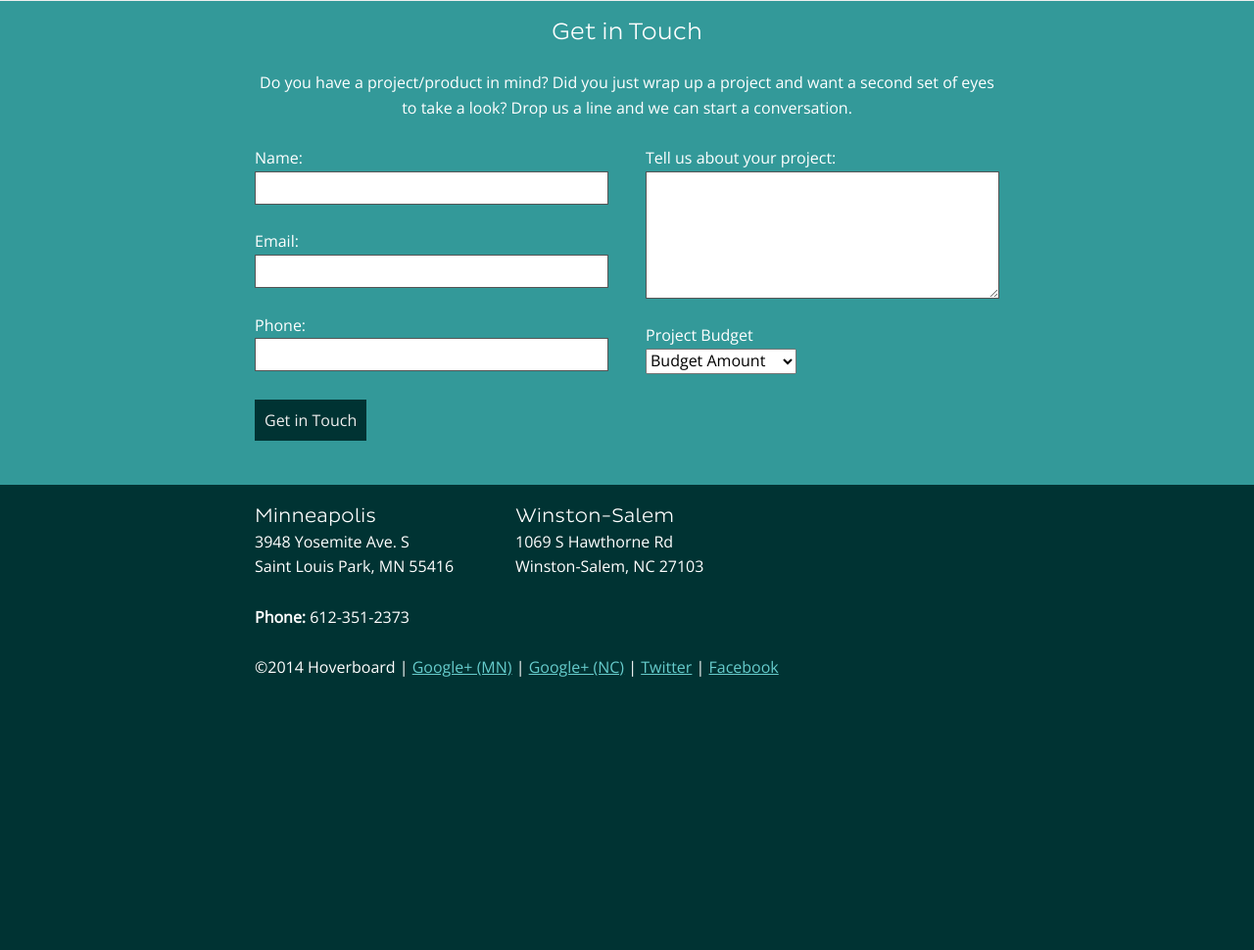
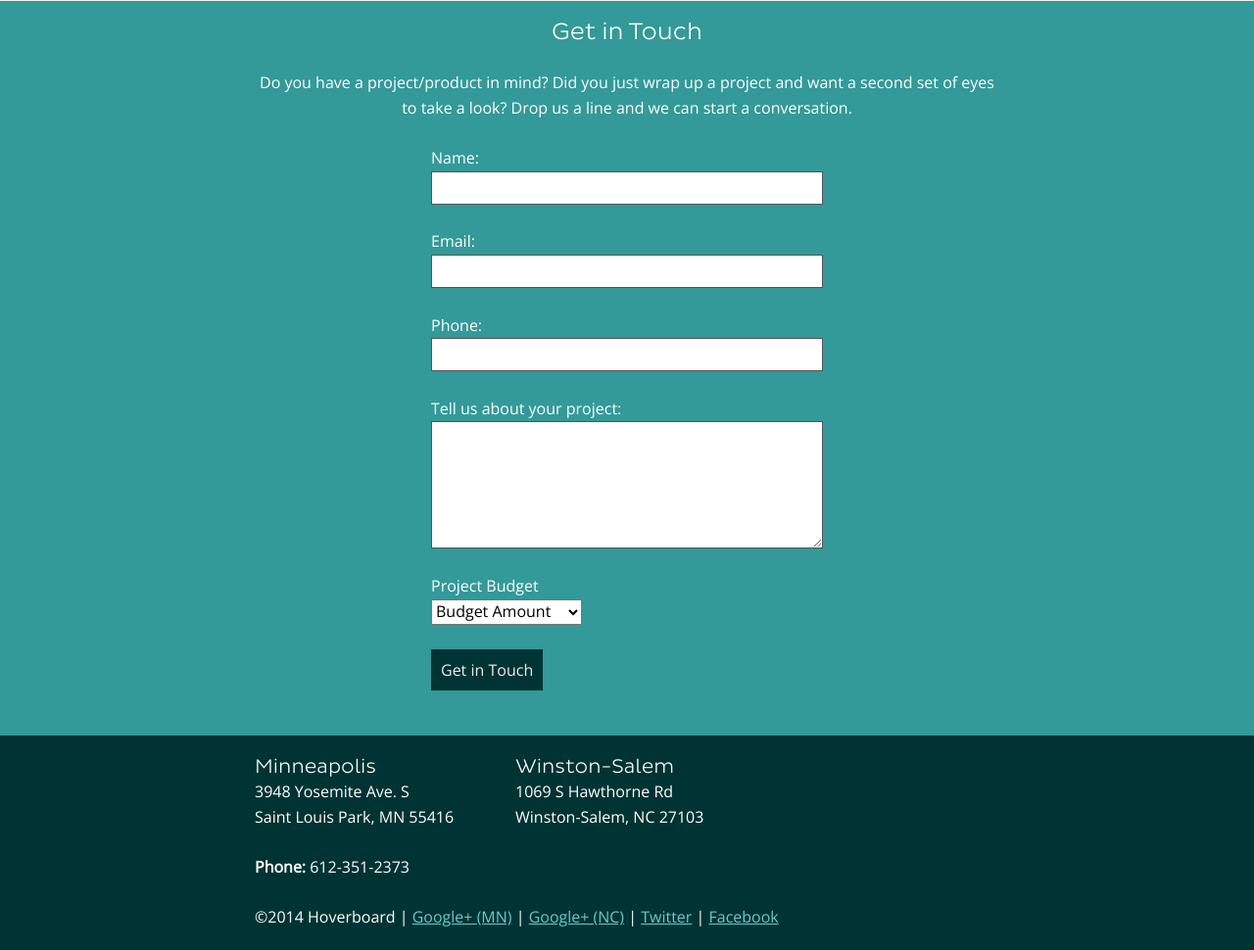
Before and after one commit to hoverboard88/HoverboardStudios.com, a PHP site: page / in a window 1280 px wide. Shown: the part 1515-2485 px from the top of the page at 98% size. Before the commit the page ends 2206 px from the top, so only its background shows below. Run offline with PHP 8.4, Linux system fonts and the light colour scheme.

Commit message:
centering form

```diff
--- a/css/style.css
+++ b/css/style.css
@@ -874,9 +874,10 @@ tfoot {
 /* line 47, ../scss/partials/_home.scss */
 .capsule-crm-form {
   text-align: left;
-  margin: 0 auto; }
+  margin: 0 auto;
+  max-width: 400px; }
 
-/* line 51, ../scss/partials/_home.scss */
+/* line 52, ../scss/partials/_home.scss */
 .font--big {
   font-size: 24px;
   font-size: 1.5rem; }
--- a/css/styleguide.css
+++ b/css/styleguide.css
@@ -874,9 +874,10 @@ tfoot {
 /* line 47, ../scss/partials/_home.scss */
 .capsule-crm-form {
   text-align: left;
-  margin: 0 auto; }
+  margin: 0 auto;
+  max-width: 400px; }
 
-/* line 51, ../scss/partials/_home.scss */
+/* line 52, ../scss/partials/_home.scss */
 .font--big {
   font-size: 24px;
   font-size: 1.5rem; }
--- a/index.html
+++ b/index.html
@@ -130,9 +130,6 @@ Hoverboard Team
           <!-- <input type="hidden" name="DEVELOPER" value="TRUE"/> -->
           <input type="hidden" id="FIRST_NAME" name="FIRST_NAME">
 
-          <div class="columns">
-            <div class="column-2">
-
           <label for="LAST_NAME">Name:</label>
           <input type="text" required id="LAST_NAME" name="LAST_NAME">
 
@@ -141,9 +138,6 @@ Hoverboard Team
 
           <label for="PHONE">Phone:</label>
           <input type="tel" id="PHONE" name="PHONE">
-
-            </div><!-- .column-2 -->
-            <div class="column-2">
 
           <label for="NOTE">Tell us about your project:</label>
           <textarea id="NOTE" name="NOTE"></textarea>
@@ -158,9 +152,6 @@ Hoverboard Team
             <option value="60000">$30,000 - $60,000</option>
             <option value="60001">$60,000+</option>
           </select>
-
-            </div><!-- .column-2 -->
-          </div><!-- .columns -->
 
           <input type="submit" value="Get in Touch"/>
 
```
Also changed, not shown: img/SDScreenshot.png, img/SupCampScreenshot.png, img/tiled_background.png. Lines whose indentation alone changed are shown as unchanged.
